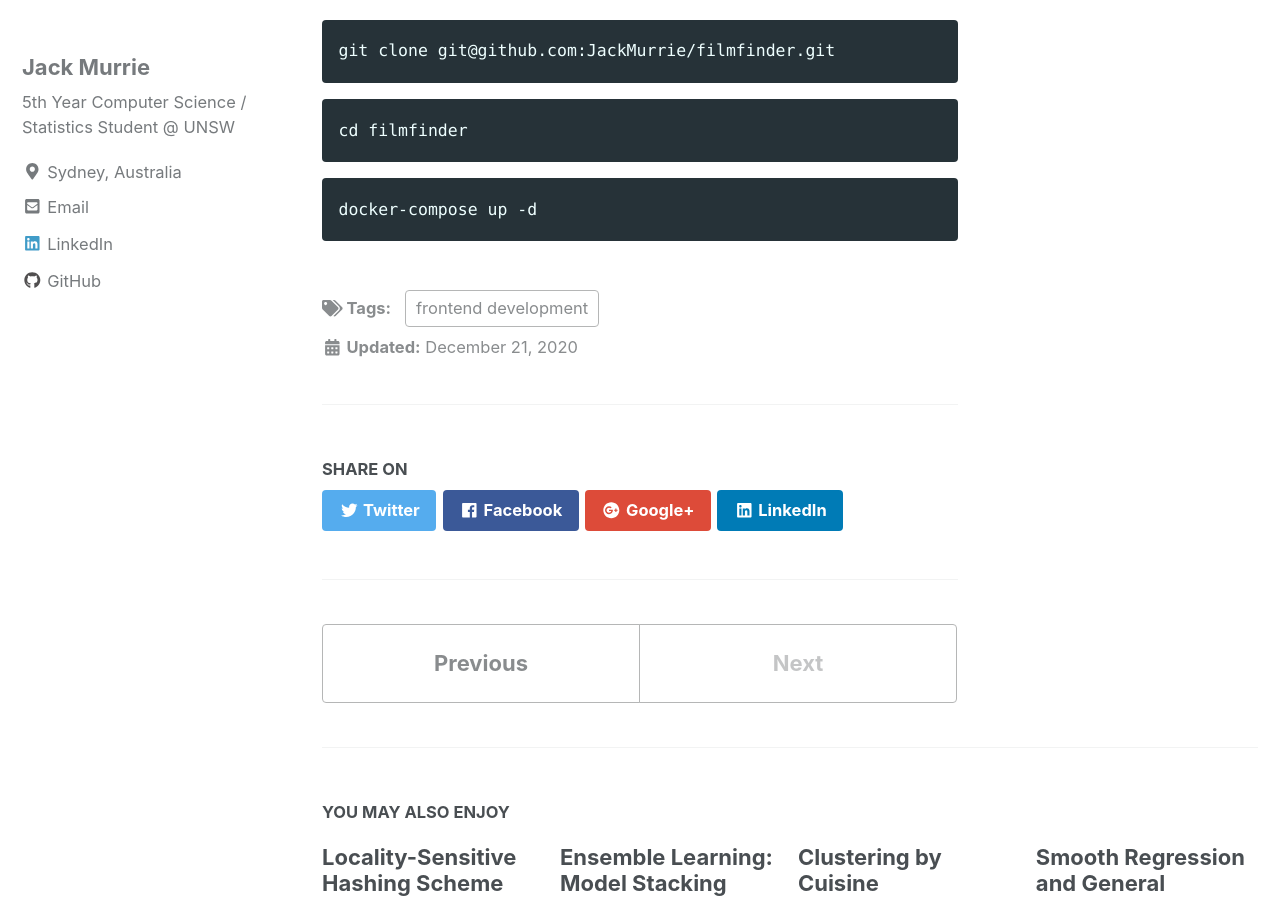
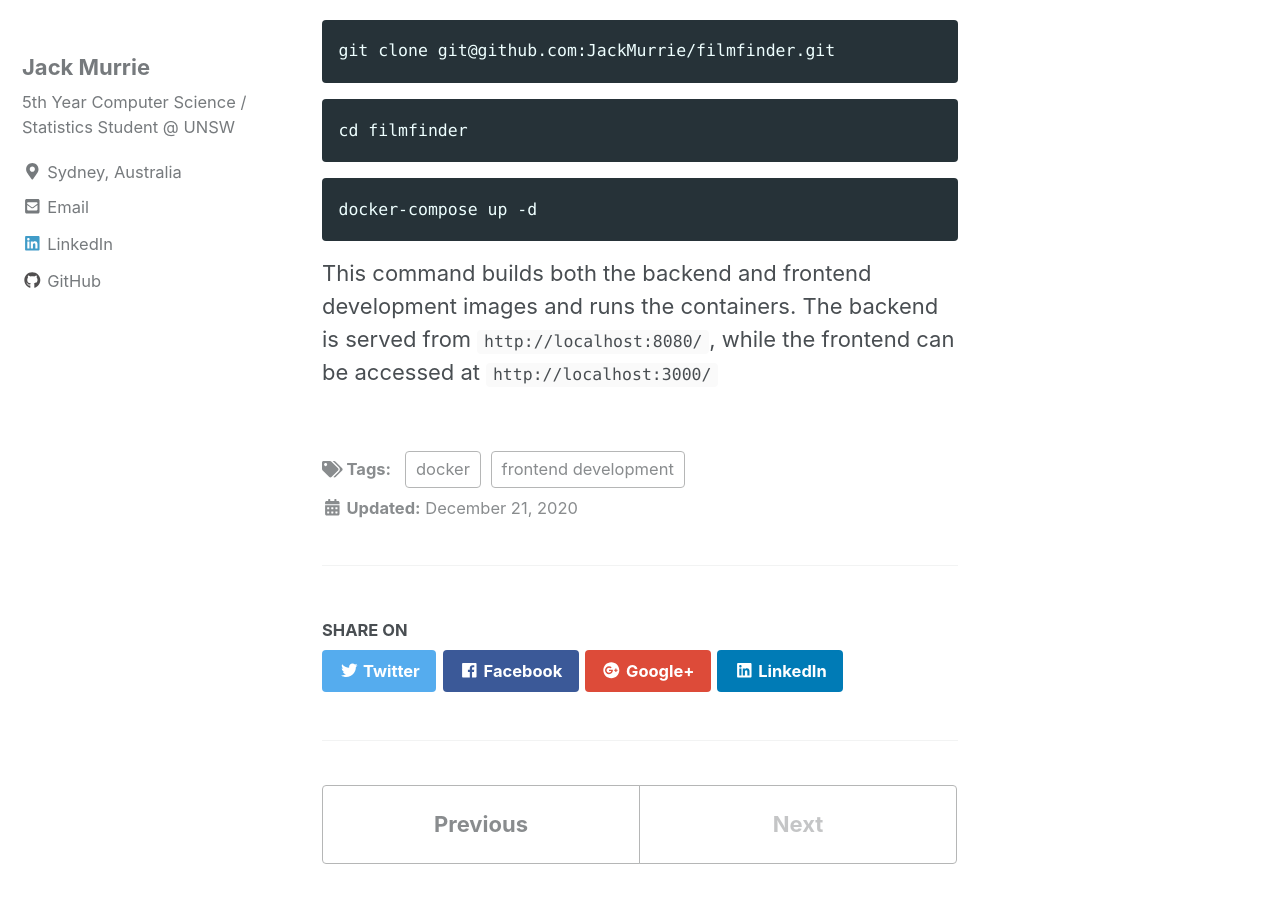
Before and after one commit to JackMurrie/JackMurrie.github.io, a Jekyll site: the page built from _posts/2020-12-21-filmFinder.md, in a window 1280 px wide and 900 px high, scrolled down 724 px. Built offline with Jekyll 4.4.1, drawn with Linux system fonts in a browser that asks for light colours; nearby versions of some CDN libraries.

Commit message:
cse project update

````diff
--- a/_posts/2020-12-21-filmFinder.md
+++ b/_posts/2020-12-21-filmFinder.md
@@ -1,7 +1,7 @@
 ---
 title: "UNSW CSE Capstone Project"
 date: 2020-12-21
-tags: [frontend development]
+tags: [frontend development, docker]
 excerpt: "A web application to browse, track and get recommendations for movies"
 mathjax: "true"
 ---
@@ -25,3 +25,6 @@ cd filmfinder
 ```
 docker-compose up -d
 ```
+
+This command builds both the backend and frontend development images and runs the containers.
+The backend is served from `http://localhost:8080/`, while the frontend can be accessed at `http://localhost:3000/`
````
